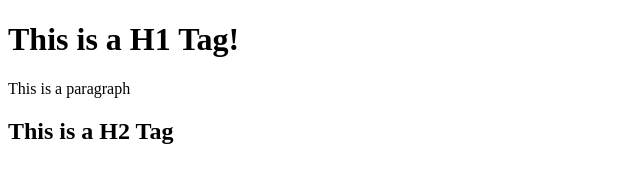
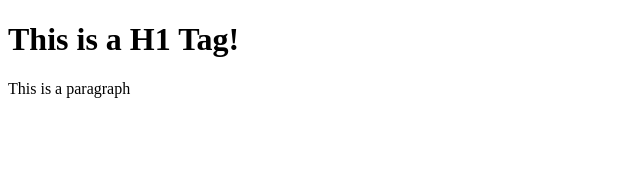
Before and after one commit to bhargav-patel-97/Demo2, a plain HTML site: page index.html in a window 1280 px wide. Shown: the whole page, without its empty margins (0-640 px from the left). Drawn offline with Linux system fonts and the light colour scheme.

Commit message:
Fourth Commit

```diff
--- a/index.html
+++ b/index.html
@@ -4,7 +4,6 @@
         <body>
             <h1>This is a H1 Tag!</h1>
             <p>This is a paragraph</p>
-            <h2>This is a H2 Tag</h2>
         </body>
     </head>
 </html>
```
